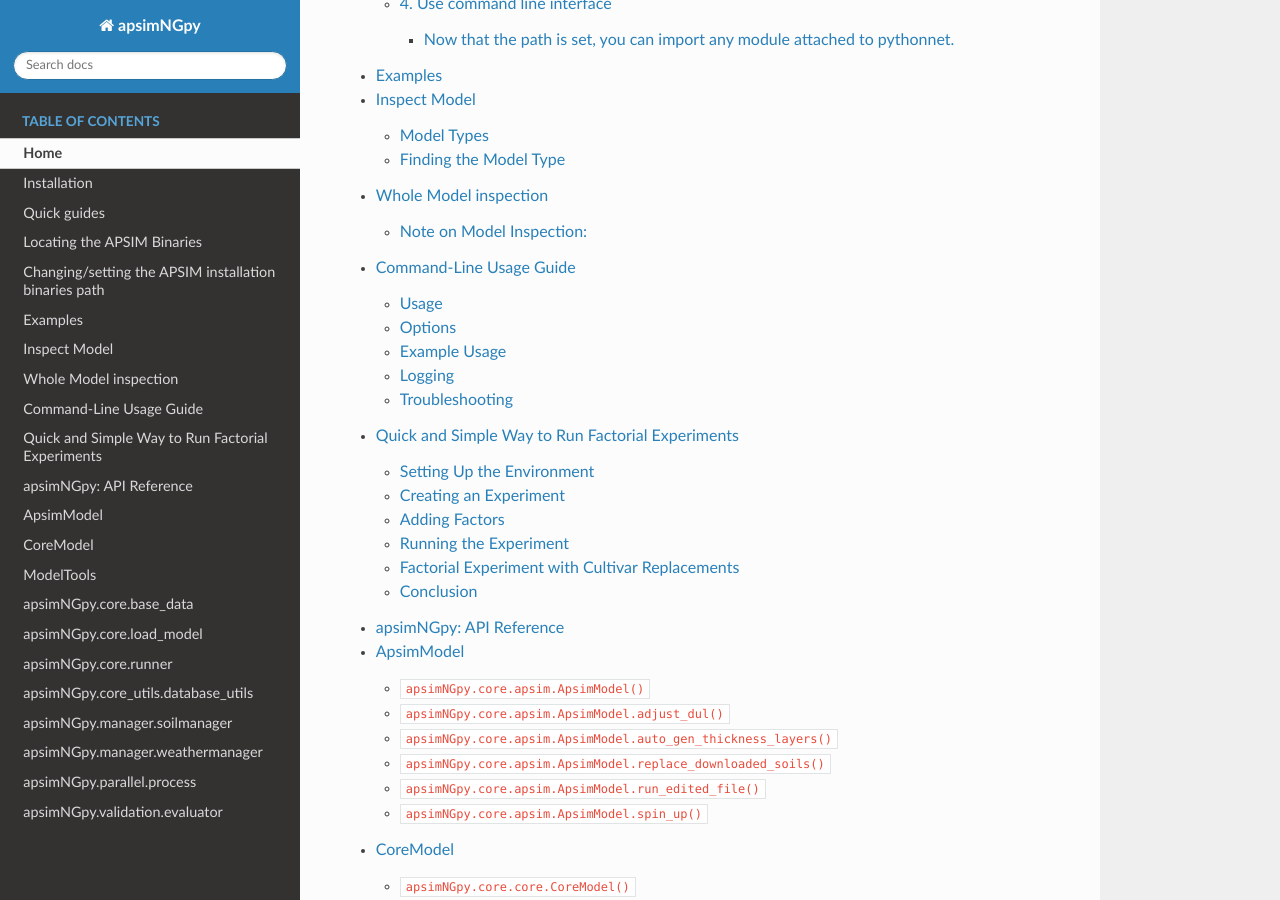
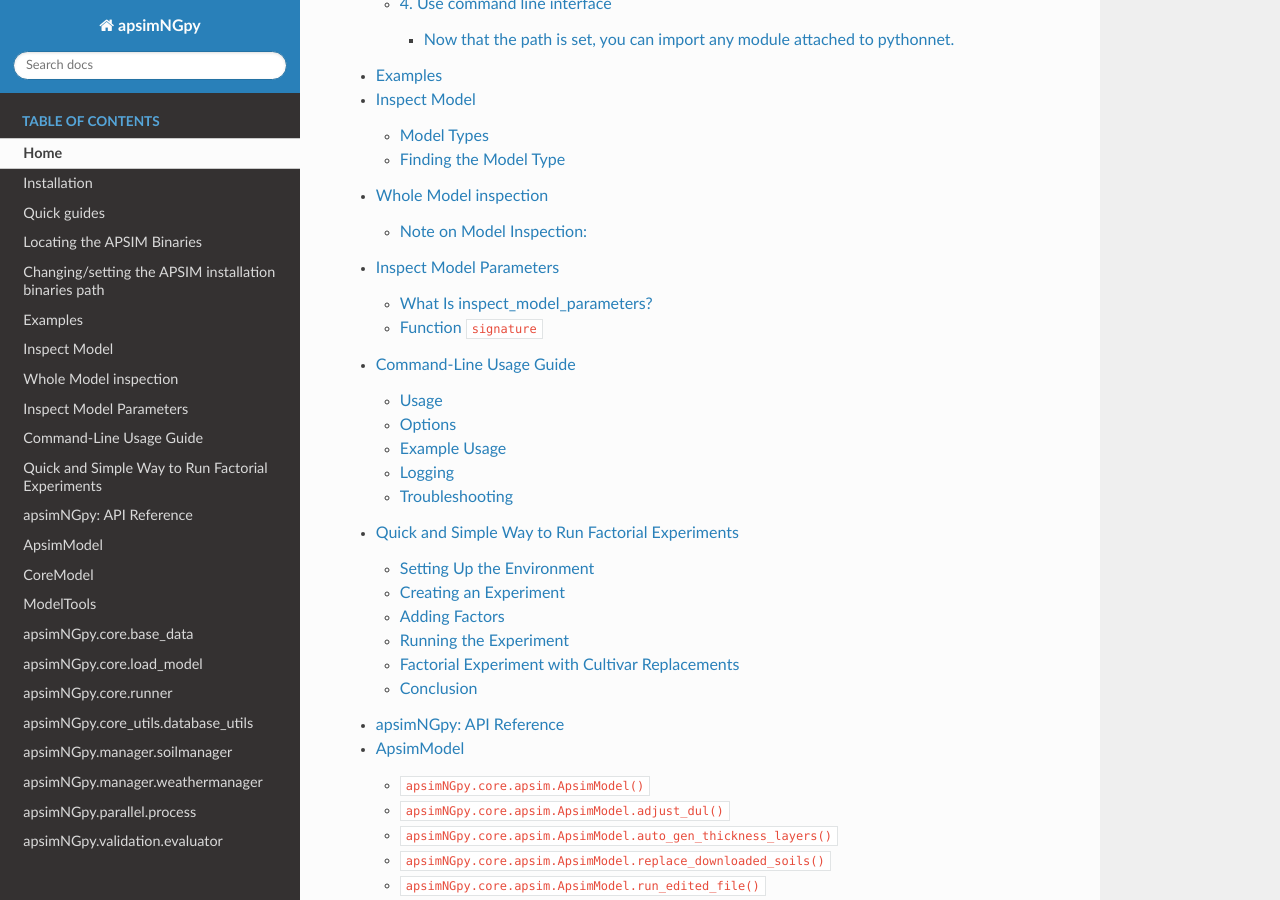
Before and after one commit to MAGALA-RICHARD/documentation-example, a Sphinx documentation site: the page built from doc/index.rst, in a window 1280 px wide and 900 px high, scrolled down 858 px. Built offline with Sphinx 7.4.7 and the Read the Docs theme 3.1.0, drawn with Linux system fonts in a browser that asks for light colours.

```diff
--- a/doc/index.rst
+++ b/doc/index.rst
@@ -29,6 +29,7 @@
    getting started
    Usage
    model inspection
+   inspect_model_parameters
    cli
    factorial_experiments
    api
```
